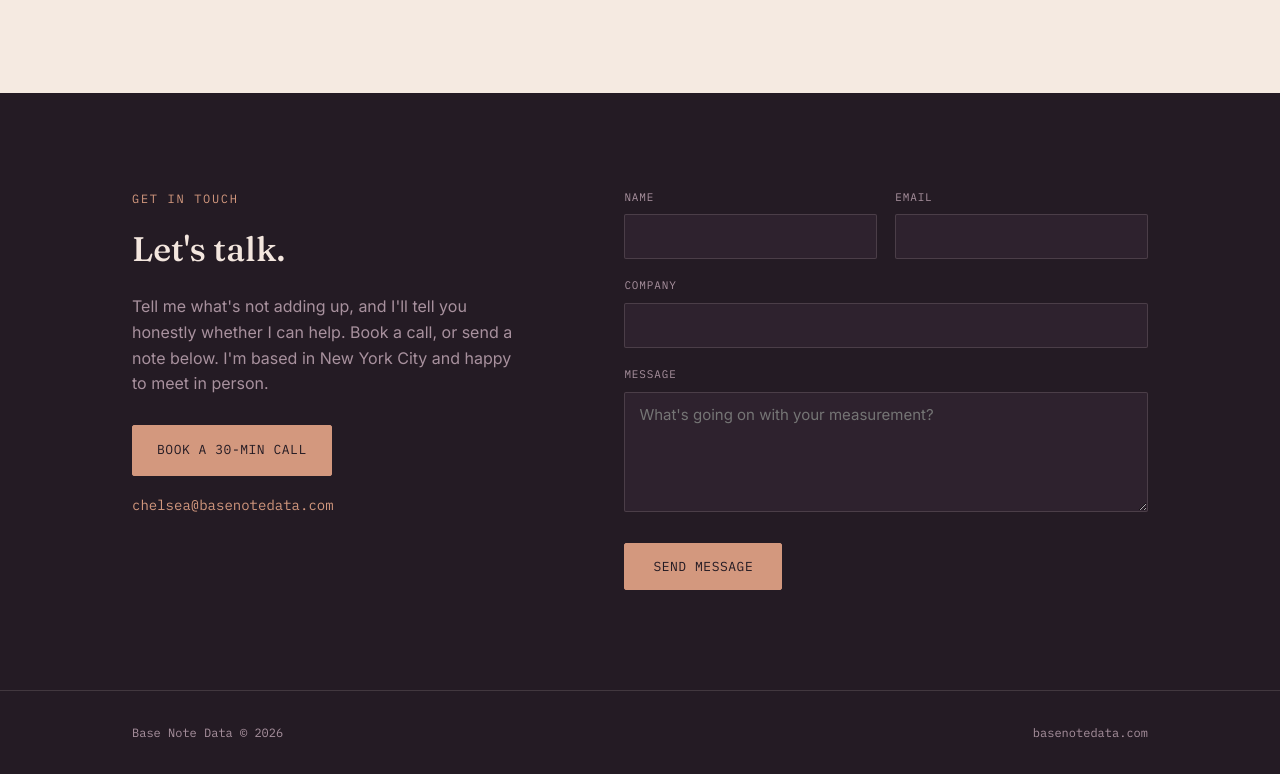
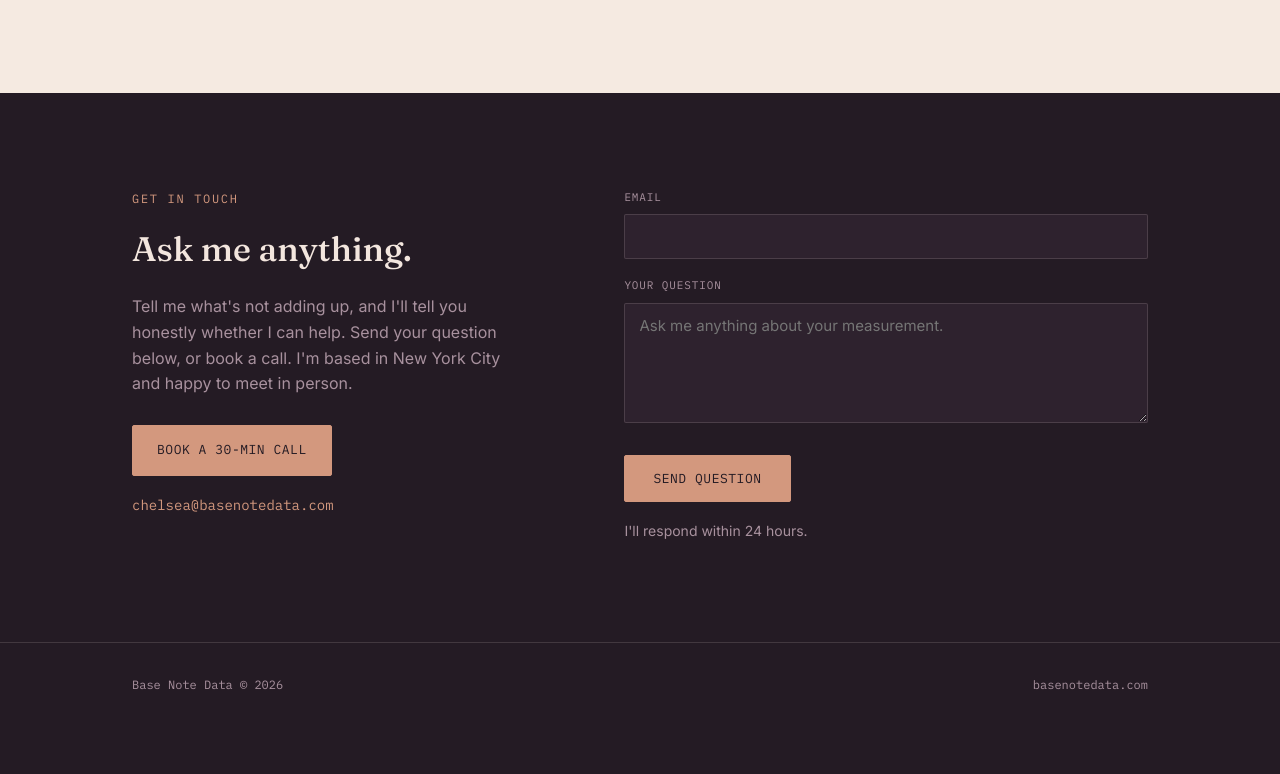
Before and after one commit to ccramer11/basenotedata-site, a plain HTML site: page index.html in a window 1280 px wide. Shown: the part 3370-4144 px from the top of the page. After the commit the page ends 4096 px from the top, so only its background shows below. Drawn offline with Linux system fonts and the light colour scheme.

Commit message:
Simplify contact form to email + question with 24-hour response note
Co-Authored-By: Claude Sonnet 5.5 <noreply@anthropic.com>
Claude-Session: https://claude.ai/code/session_01N8g6cn9Ex85bnJy8H5eELe

```diff
--- a/index.html
+++ b/index.html
@@ -515,37 +515,28 @@
   <div class="wrap contact-grid">
     <div>
       <p class="eyebrow">Get in touch</p>
-      <h2>Let's talk.</h2>
-      <p class="contact-sub">Tell me what's not adding up, and I'll tell you honestly whether I can help. Book a call, or send a note below. I'm based in New York City and happy to meet in person.</p>
+      <h2>Ask me anything.</h2>
+      <p class="contact-sub">Tell me what's not adding up, and I'll tell you honestly whether I can help. Send your question below, or book a call. I'm based in New York City and happy to meet in person.</p>
       <div class="contact-ctas">
         <a class="btn" href="https://calendly.com/chelsea-basenotedata/30min">Book a 30-min call</a>
         <a class="direct-email" style="margin-top:0" href="mailto:chelsea@basenotedata.com">chelsea@basenotedata.com</a>
       </div>
     </div>
     <form class="contact-form" action="https://formsubmit.co/chelsea@basenotedata.com" method="POST">
-      <input type="hidden" name="_subject" value="New inquiry — Base Note Data">
+      <input type="hidden" name="_subject" value="New question — Base Note Data">
       <input type="hidden" name="_template" value="table">
       <input type="hidden" name="_captcha" value="false">
       <input type="text" name="_honey" class="honey" tabindex="-1" autocomplete="off">
-      <div class="field-row">
-        <div>
-          <label for="name">Name</label>
-          <input type="text" id="name" name="name" required>
-        </div>
-        <div>
-          <label for="email">Email</label>
-          <input type="email" id="email" name="email" required>
-        </div>
+      <div>
+        <label for="email">Email</label>
+        <input type="email" id="email" name="email" required>
       </div>
       <div>
-        <label for="company">Company</label>
-        <input type="text" id="company" name="company">
+        <label for="message">Your question</label>
+        <textarea id="message" name="message" required placeholder="Ask me anything about your measurement."></textarea>
       </div>
-      <div>
-        <label for="message">Message</label>
-        <textarea id="message" name="message" required placeholder="What's going on with your measurement?"></textarea>
-      </div>
-      <button class="submit" type="submit">Send message</button>
+      <button class="submit" type="submit">Send question</button>
+      <p class="contact-sub" style="margin:0;font-size:14px">I'll respond within 24 hours.</p>
     </form>
   </div>
 </section>
```
